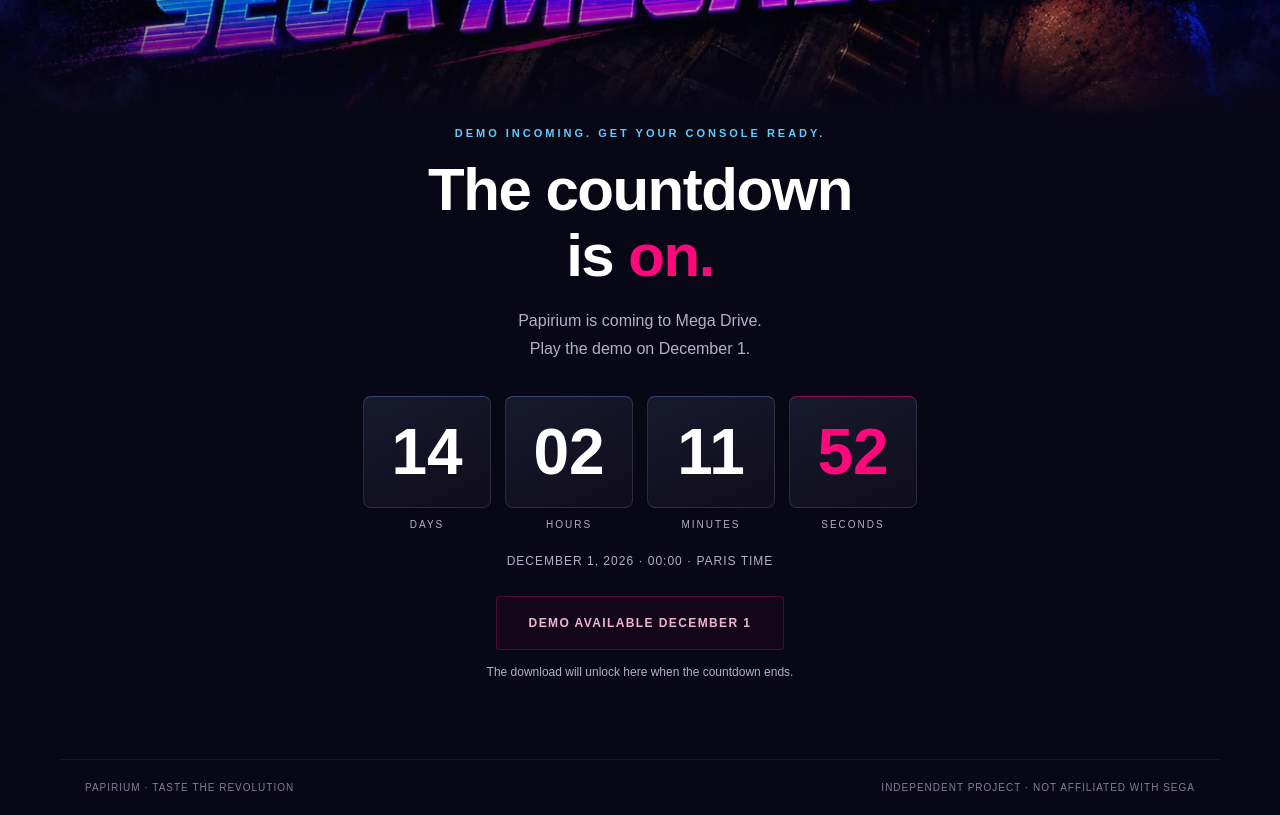
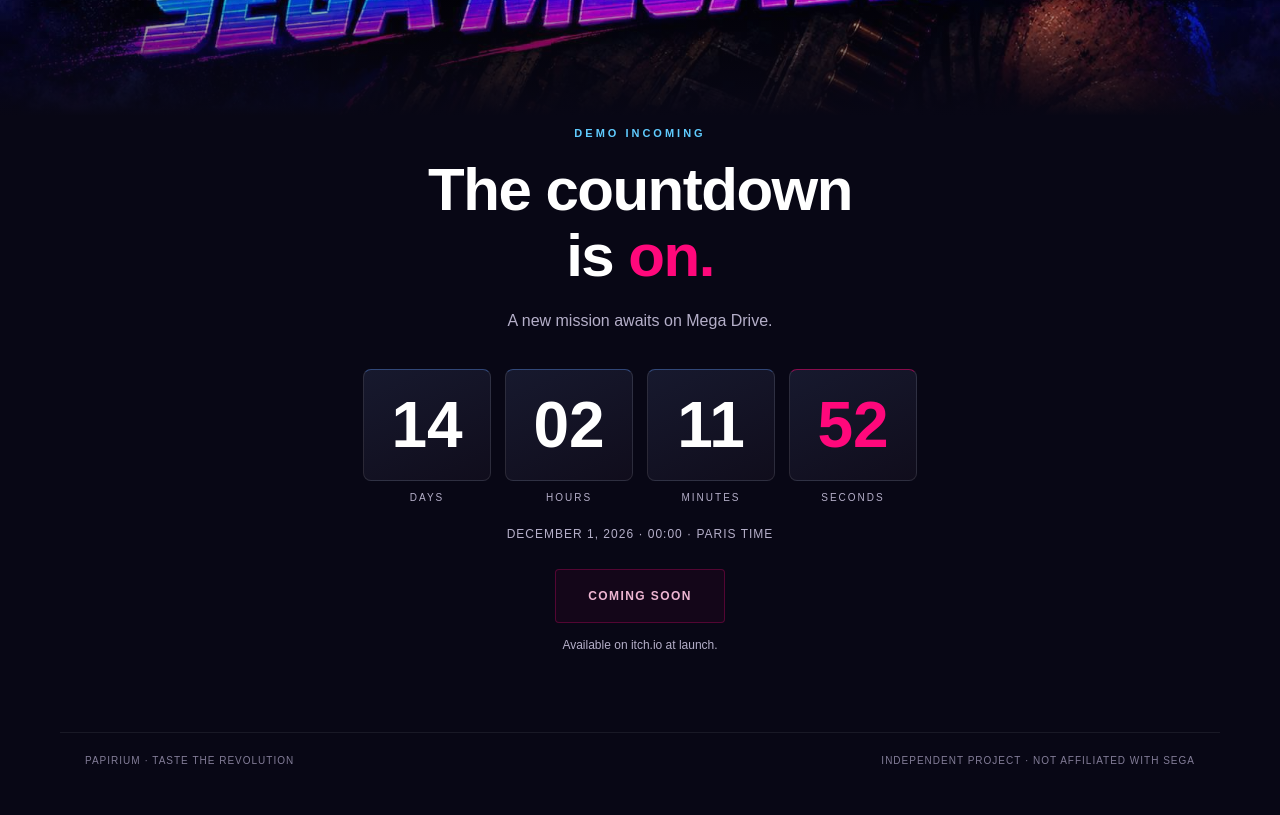
Before and after one commit to ShiningBZH/papirium-demo, a plain HTML site: page index.html in a window 1280 px wide. Shown: the part 680-1495 px from the top of the page. After the commit the page ends 1468 px from the top, so only its background shows below. Drawn offline with Linux system fonts and the light colour scheme.

Commit message:
maj index.html3

```diff
--- a/assets/script.js
+++ b/assets/script.js
@@ -1,9 +1,8 @@
 "use strict";
 
-// Midnight in Paris on December 1, 2026 (UTC+01:00).
+// Midnight in Paris (UTC+01:00).
 const RELEASE_DATE = "2026-12-01T00:00:00+01:00";
 const DEMO_URL = "https://vetea.itch.io/papirium-official-demo";
-
 const target = new Date(RELEASE_DATE).getTime();
 const fields = ["days", "hours", "minutes", "seconds"].map(id => document.getElementById(id));
 const button = document.getElementById("download");
@@ -11,16 +10,12 @@ let timer;
 
 function updateCountdown() {
   const remaining = Math.max(0, Math.ceil((target - Date.now()) / 1000));
-  const values = [
-    Math.floor(remaining / 86400),
-    Math.floor(remaining / 3600) % 24,
-    Math.floor(remaining / 60) % 60,
-    remaining % 60
-  ];
+  const values = [Math.floor(remaining / 86400), Math.floor(remaining / 3600) % 24, Math.floor(remaining / 60) % 60, remaining % 60];
   fields.forEach((el, i) => { el.textContent = String(values[i]).padStart(2, "0"); });
-
   if (remaining === 0) {
     clearInterval(timer);
+    document.querySelector(".eyebrow").hidden = true;
+    document.getElementById("release-date").hidden = true;
     document.getElementById("title").textContent = "Your turn to play.";
     document.getElementById("intro").textContent = "The wait is over. Time for Papirium on Mega Drive.";
     button.href = DEMO_URL;
--- a/assets/style.css
+++ b/assets/style.css
@@ -1,5 +1,6 @@
 * { box-sizing: border-box; }
 :root { color-scheme: dark; --pink: #ff087b; --muted: #b5afc9; }
+[hidden] { display: none !important; }
 body { margin: 0; background: #080715; color: white; font-family: Arial, Helvetica, sans-serif; }
 header { max-width: 1440px; margin: auto; padding: 22px 5%; display: flex; justify-content: space-between; align-items: center; gap: 15px; }
 .brand { font-size: 20px; font-weight: 900; letter-spacing: 3px; }
--- a/index.html
+++ b/index.html
@@ -4,39 +4,31 @@
   <meta charset="utf-8">
   <meta name="viewport" content="width=device-width, initial-scale=1">
   <meta name="theme-color" content="#080715">
-  <meta name="description" content="Papirium is coming to SEGA Mega Drive. Play the demo on December 1, 2026.">
+  <meta name="description" content="Discover Papirium, an independent game for SEGA Mega Drive.">
   <title>PAPIRIUM — Mega Drive Demo</title>
   <link rel="stylesheet" href="assets/style.css">
   <script src="assets/script.js" defer></script>
 </head>
 <body>
-  <header>
-    <div class="brand">PAPIRIUM<span>+</span></div>
-    <span class="platform">SEGA MEGA DRIVE</span>
-  </header>
+  <header><div class="brand">PAPIRIUM<span>+</span></div><span class="platform">SEGA MEGA DRIVE</span></header>
   <main>
-    <div class="hero">
-      <img src="assets/papirium.jpg" alt="Papirium — A new hope is coming for SEGA Mega Drive" width="1672" height="941" fetchpriority="high">
-    </div>
+    <div class="hero"><img src="assets/papirium.jpg" alt="Papirium — A new hope is coming for SEGA Mega Drive" width="1672" height="941" fetchpriority="high"></div>
     <section class="launch" aria-labelledby="title">
-      <div class="eyebrow">Demo incoming. Get your console ready.</div>
+      <div class="eyebrow">Demo incoming</div>
       <h1 id="title">The countdown<br>is <span>on.</span></h1>
-      <p class="intro" id="intro">Papirium is coming to Mega Drive.<br>Play the demo on December 1.</p>
-      <div class="countdown" role="timer" aria-label="Time remaining until the demo launches" aria-describedby="release-date">
+      <p class="intro" id="intro">A new mission awaits on Mega Drive.</p>
+      <div class="countdown" role="timer" aria-label="Time remaining until the demo launches">
         <div class="unit"><div class="number" id="days">--</div><span class="label">Days</span></div>
         <div class="unit"><div class="number" id="hours">--</div><span class="label">Hours</span></div>
         <div class="unit"><div class="number" id="minutes">--</div><span class="label">Minutes</span></div>
         <div class="unit"><div class="number" id="seconds">--</div><span class="label">Seconds</span></div>
       </div>
       <p class="date" id="release-date">DECEMBER 1, 2026 · 00:00 · PARIS TIME</p>
-      <a class="cta" id="download" role="link" aria-disabled="true">Demo available December 1</a>
-      <p class="note" id="status" role="status" aria-live="polite">The download will unlock here when the countdown ends.</p>
-      <noscript><p>The demo launches on December 1, 2026 at midnight, Paris time. Enable JavaScript to show the countdown and download button.</p></noscript>
+      <a class="cta" id="download" role="link" aria-disabled="true">Coming soon</a>
+      <p class="note" id="status" role="status" aria-live="polite">Available on itch.io at launch.</p>
+      <noscript><p>Enable JavaScript to show the countdown and download button.</p></noscript>
     </section>
   </main>
-  <footer>
-    <span>Papirium · Taste the revolution</span>
-    <span>Independent project · Not affiliated with SEGA</span>
-  </footer>
+  <footer><span>Papirium · Taste the revolution</span><span>Independent project · Not affiliated with SEGA</span></footer>
 </body>
 </html>
```
Also changed, not shown: README.txt.
